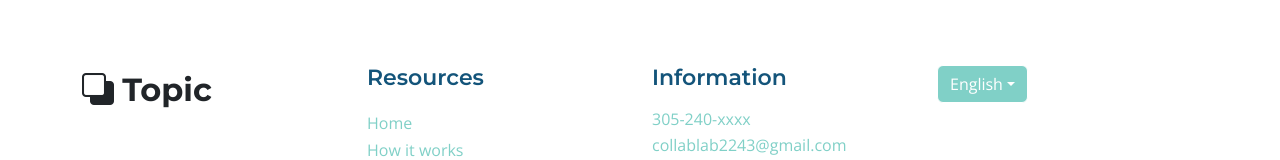
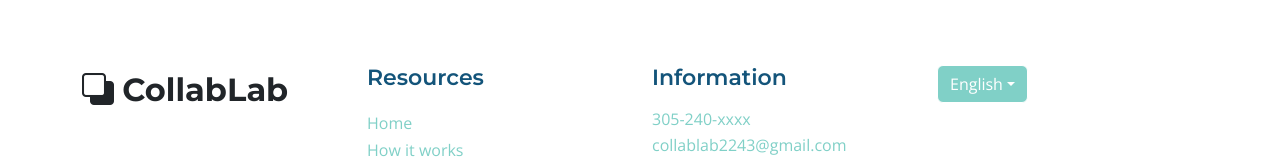
Before and after one commit to RajatAgrawal24/Hackahon_pro, a plain HTML site: page BansalHackathon/index.html in a window 1280 px wide. Shown: the part 4647-4807 px from the top of the page. Drawn offline with nearby package versions, Linux system fonts and the light colour scheme.

Commit message:
typo fixed

```diff
--- a/BansalHackathon/index.html
+++ b/BansalHackathon/index.html
@@ -5,7 +5,7 @@
         <meta name="viewport" content="width=device-width, initial-scale=1">
         <meta name="description" content="">
         <meta name="author" content="">
-        <title>Codelabs</title>
+        <title>CollabLab</title>
 
         <!-- CSS FILES -->
         <link rel="preconnect" href="https://fonts.googleapis.com">
@@ -905,7 +905,7 @@
                     <div class="col-lg-3 col-12 mb-4 pb-2">
                         <a class="navbar-brand mb-2" href="index.html">
                             <i class="bi-back"></i>
-                            <span>Topic</span>
+                            <span>CollabLab</span>
                         </a>
 
                     </div>
```
